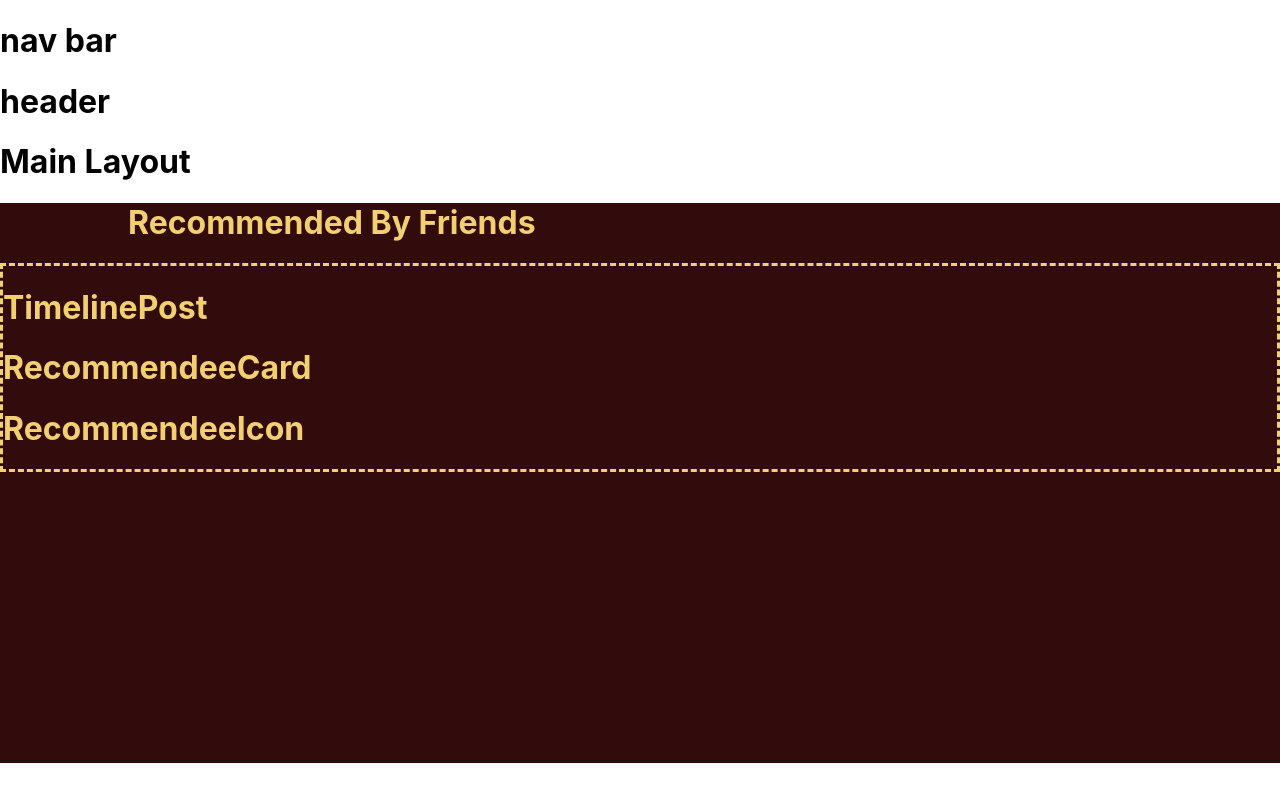
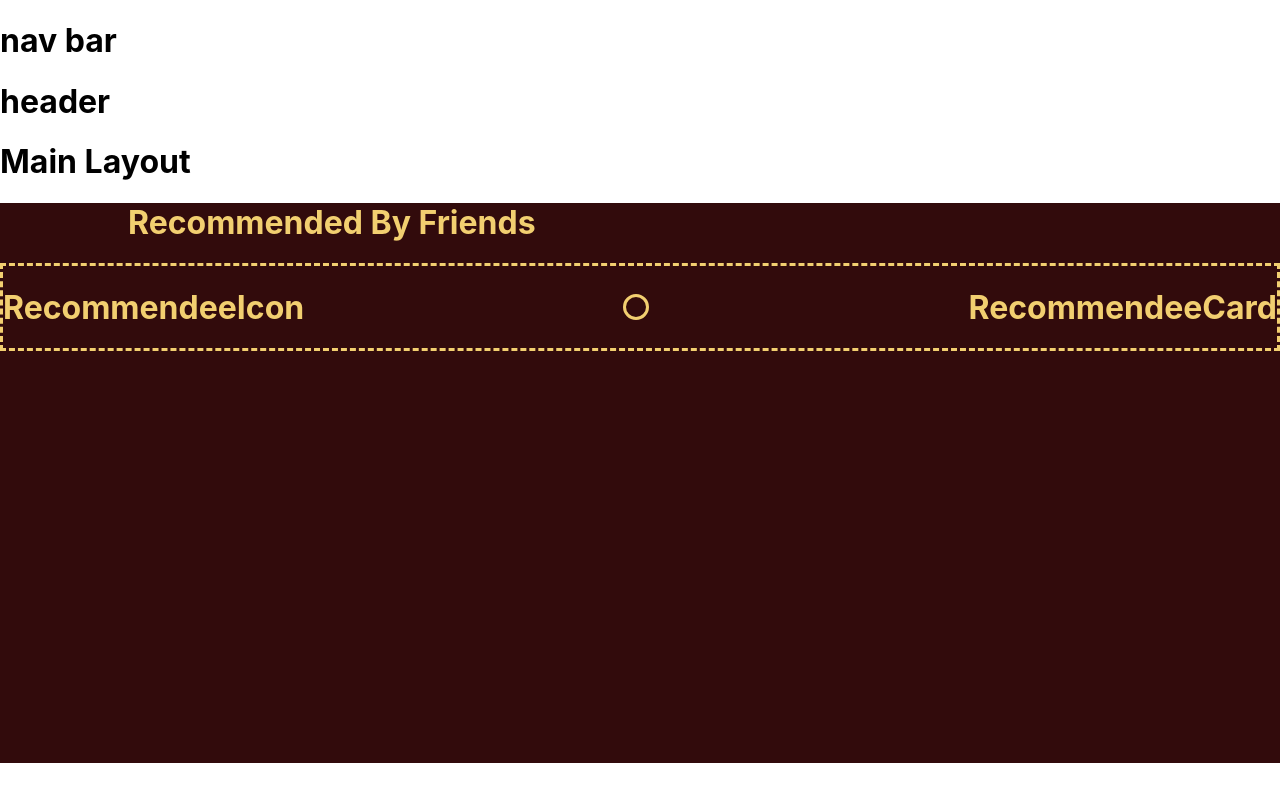
Before and after one commit to streamr-turing/streamr-FE, a React (Create React App) app: page / in a window 1280 px wide. Built offline with nearby package versions, Linux system fonts and the light colour scheme.

Commit message:
adjust some styling for the timeline post

```diff
--- a/src/Components/TimelinePost/TimelinePost.js
+++ b/src/Components/TimelinePost/TimelinePost.js
@@ -5,9 +5,9 @@ import './_TimelinePost.scss'
 const TimelinePost = () => {
     return (
         <div className="timeline-post-container">
-            <h1>TimelinePost</h1>
+            <RecommendeeIcon />
+            <div className="timeline-circle"></div>
             <RecommendeeCard />
-            <RecommendeeIcon />
         </div>
     )
 }
--- a/src/Components/TimelinePost/_TimelinePost.scss
+++ b/src/Components/TimelinePost/_TimelinePost.scss
@@ -1,3 +1,14 @@
 .timeline-post-container{
     border-style: dashed;
+    display: flex;
+    align-items: center;
+    justify-content: space-between;
 }
+
+.timeline-circle{
+    width: 20px;
+    height: 20px;
+    border-radius: 50%;
+    border-width: 3px;
+    border-style: solid;
+}
```
